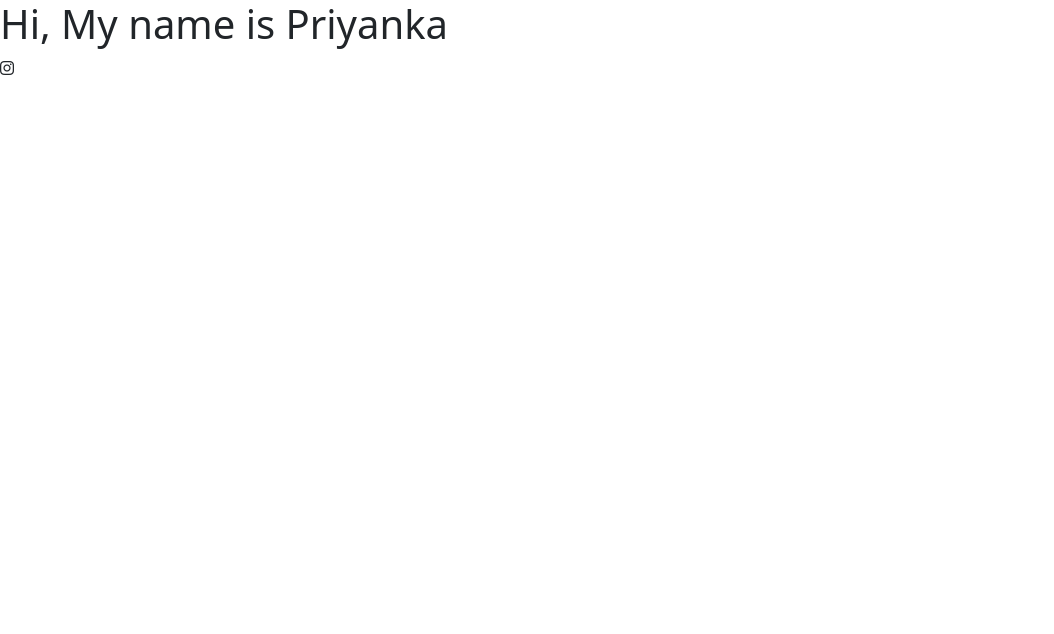
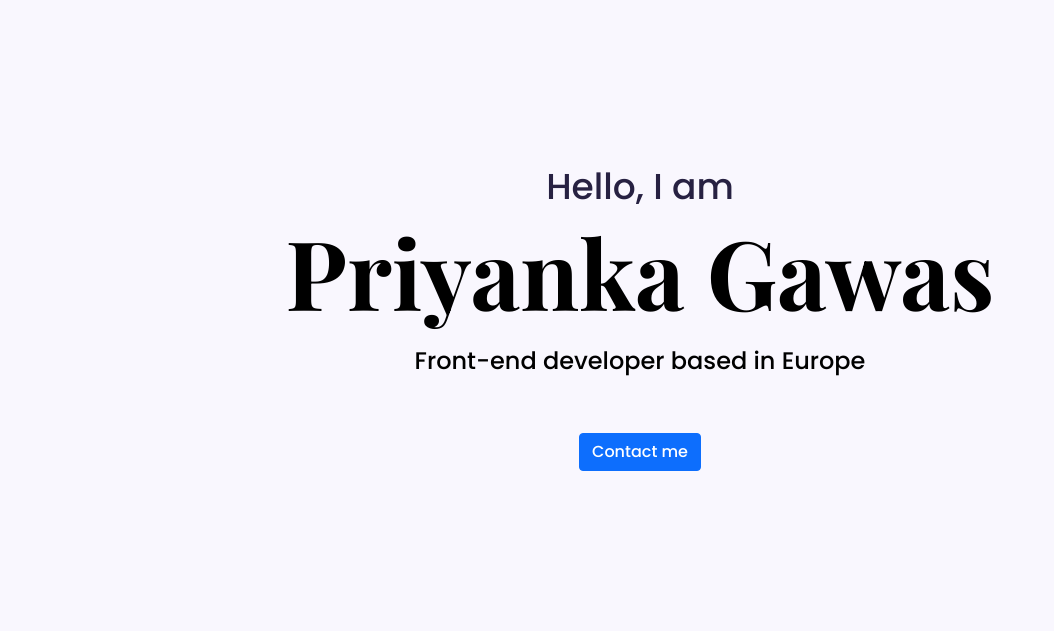
Before and after one commit to priyankagawas45/Portfolio-Project-Priyanka, a plain HTML site: page index.html in a window 1280 px wide. Shown: the whole page, without its empty margins (0-1054 px from the left). Drawn offline with nearby package versions, Linux system fonts and the light colour scheme.

Commit message:
Added Homepage design and css

```diff
--- a/index.html
+++ b/index.html
@@ -30,7 +30,13 @@
     <title>Portfolio-Priyanka Gawas</title>
   </head>
   <body>
-    <h1>Hi, My name is Priyanka</h1>
-    <i class="fa-brands fa-instagram"></i>
+    <div class="homepage">
+      <p>Hello, I am</p>
+      <h1>Priyanka Gawas</h1>
+      <h2 class="mb-5">Front-end developer based in Europe</h2>
+      <div>
+        <a href="#" class="btn btn-primary">Contact me</a>
+      </div>
+    </div>
   </body>
 </html>
--- a/styles/portfolio.css
+++ b/styles/portfolio.css
@@ -1,4 +1,40 @@
-/*
-font-family: 'Playfair Display', serif;
-font-family: 'Poppins', sans-serif;
-*/
+:root {
+  --brading-color: #6c63ff;
+  --secondary-color: #f9f7fe;
+  --heading-font-family: "Playfair Display", serif;
+  --default-font-family: "Poppins", sans-serif;
+}
+
+body {
+  font-family: var(--default-font-family);
+}
+h1,
+h2,
+h3,
+h4,
+h5,
+h6 {
+  color: black;
+  font-family: var(--heading-font-family);
+  font-weight: bold;
+}
+h1 {
+  font-size: 96px;
+}
+.homepage {
+  background: var(--secondary-color);
+  text-align: center;
+  padding: 160px 20px;
+}
+.homepage p {
+  font-size: 36px;
+  font-weight: normal;
+  margin: 0;
+  color: #272142;
+}
+.homepage h2 {
+  font-family: var(--default-font-family);
+  font-weight: normal;
+  font-size: 24px;
+  line-height: 2;
+}
```
